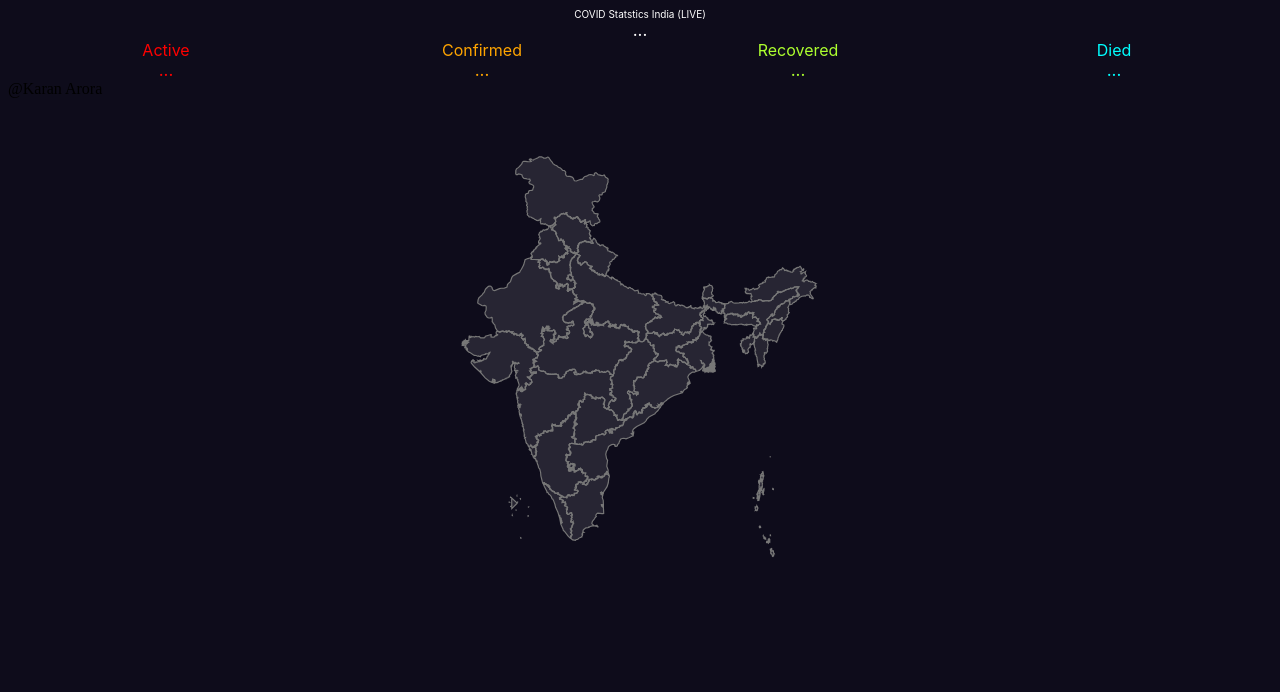
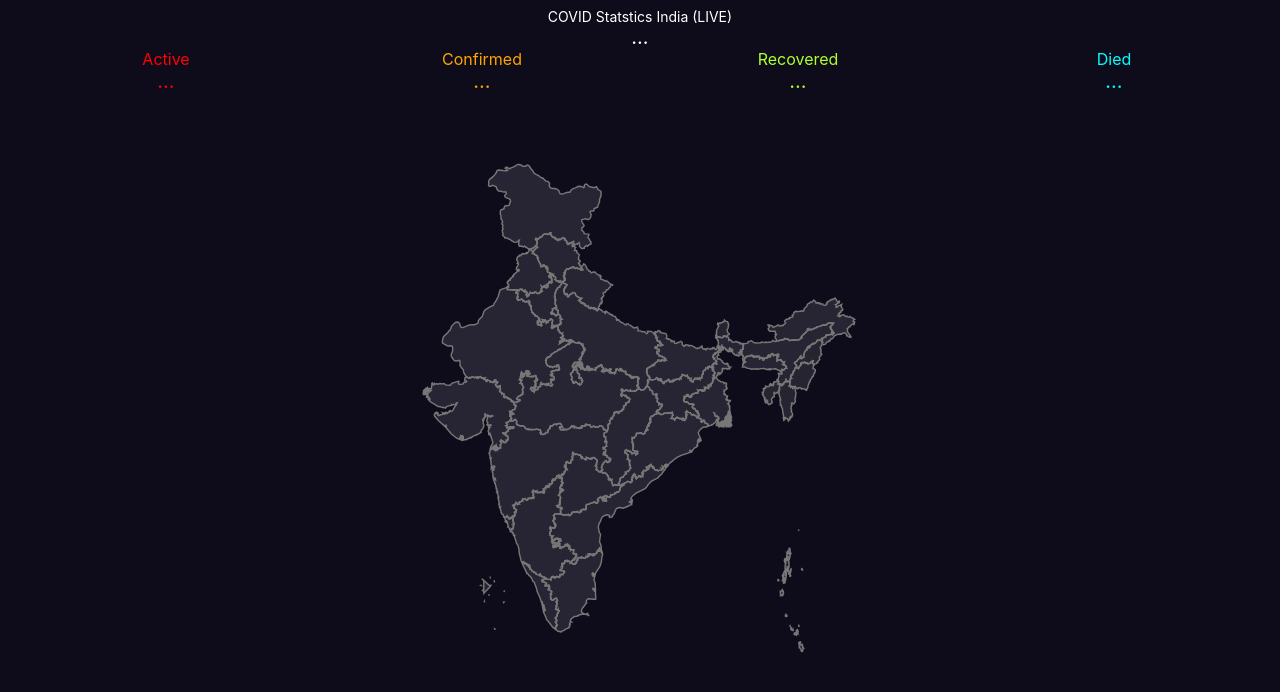
Before and after one commit to Karan36k/covid, a plain HTML site: page index.html in a window 1280 px wide. Drawn offline with Linux system fonts and the light colour scheme.

Commit message:
Update index.html

```diff
--- a/index.html
+++ b/index.html
@@ -39,17 +39,17 @@
       .caseFigConfirmed,
       .caseFigRecod,
       .caseFigDied {
-        font-size: 17px;
+        font-size: 20px;
       }
       svg {
-        height: 550px;
+        height: 670px;
         width: 100%;
       }
       .india {
         text-align: center;
         font-family: -apple-system, BlinkMacSystemFont, "Segoe UI", Roboto,
           Oxygen, Ubuntu, Cantarell, "Open Sans", "Helvetica Neue", sans-serif;
-        font-size: 10px;
+        font-size: 14px;
         color: white;
         margin-bottom: 0px;
       }
@@ -57,7 +57,7 @@
         text-align: center;
         font-family: -apple-system, BlinkMacSystemFont, "Segoe UI", Roboto,
           Oxygen, Ubuntu, Cantarell, "Open Sans", "Helvetica Neue", sans-serif;
-        font-size: 17px;
+        font-size: 20px;
         color: white;
         margin-bottom: 0px;
       }
@@ -85,7 +85,6 @@
           <div class="caseFigDied">...</div>
         </div>
       </div>
-      <div style = "align:right"> @Karan Arora </div>
       <div class="map">
         <?xml version="1.0" encoding="utf-8"?>
         <!-- (c) ammap.com | SVG map of India - High -->
```
